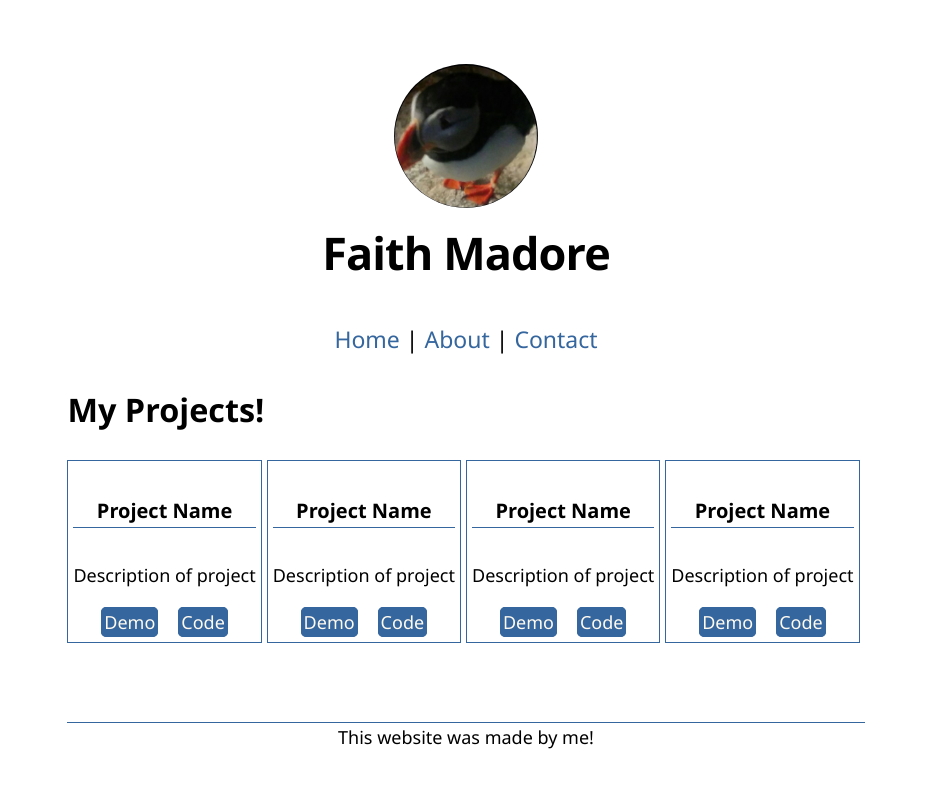
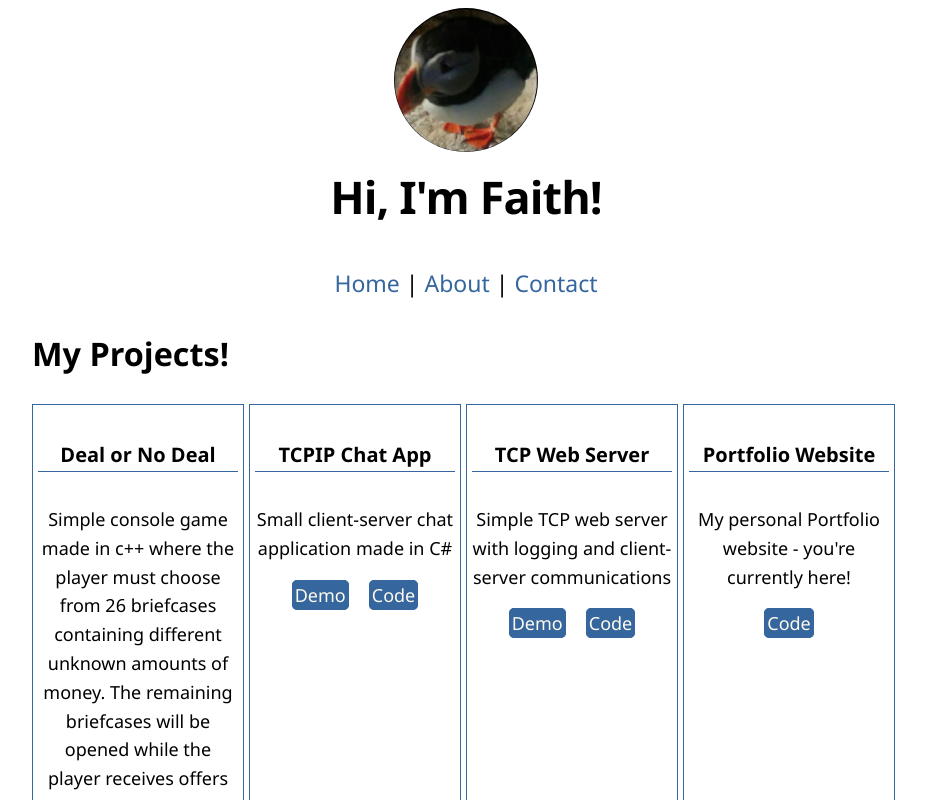
Before and after one commit to FaithWelton/portfolio-website, a Next.js app: page /code-projects in a window 1280 px wide. Shown: the top 800 px of the page, without its empty margins (174-1100 px from the left). Built offline with nearby package versions, Linux system fonts and the light colour scheme.

Commit message:
Update some info, add links to projects

```diff
--- a/components/layout.js
+++ b/components/layout.js
@@ -4,8 +4,10 @@ import styles from './layout.module.css'
 import utilStyles from '../styles/utils.module.css'
 import Link from 'next/link'
 
-const name = 'Faith Madore'
+const name = 'Hi, I\'m Faith!'
 export const siteTitle = 'Faith\'s Portfolio'
+export const footer = <strong>This website was made by Faith Madore 2021</strong>
+
 
 export default function Layout({ children, home }) {
     return (
--- a/pages/code-projects.js
+++ b/pages/code-projects.js
@@ -1,6 +1,6 @@
 import Head from 'next/head'
 import Link from 'next/link'
-import Layout, { siteTitle } from '../components/layout'
+import Layout, { siteTitle, footer } from '../components/layout'
 import utilStyles from '../styles/utils.module.css'
 
 export default function Projects() {
@@ -27,49 +27,48 @@ export default function Projects() {
                     <div class="project-cols">
                         <div class="card">
                             <div class="card-body">
-                                <h5 class="card-title">Project Name</h5>
-                                <p class="card-text">Description of project</p>
+                                <h5 class="card-title">Deal or No Deal</h5>
+                                <p class="card-text">Simple console game made in c++ where the player must choose from 26 briefcases containing
+                                    different unknown amounts of money. The remaining briefcases will be opened while the player
+                                    receives offers to quit before their briefcase is revealed.</p>
                                 <a href="#" class="btn-projects">Demo</a>
-                                <a href="#" class="btn-projects">Code</a>
+                                <a href="https://github.com/FaithMadore/DoND" class="btn-projects">Code</a>
                             </div>
                         </div>
                     </div>
                     <div class="project-cols">
                         <div class="card">
                             <div class="card-body">
-                                <h5 class="card-title">Project Name</h5>
-                                <p class="card-text">Description of project</p>
+                                <h5 class="card-title">TCPIP Chat App</h5>
+                                <p class="card-text">Small client-server chat application made in C#</p>
                                 <a href="#" class="btn-projects">Demo</a>
-                                <a href="#" class="btn-projects">Code</a>
+                                <a href="https://github.com/FaithMadore/SimpleChatApp" class="btn-projects">Code</a>
                             </div>
                         </div>
                     </div>
                     <div class="project-cols">
                         <div class="card">
                             <div class="card-body">
-                                <h5 class="card-title">Project Name</h5>
-                                <p class="card-text">Description of project</p>
+                                <h5 class="card-title">TCP Web Server</h5>
+                                <p class="card-text">Simple TCP web server with logging and client-server communications</p>
                                 <a href="#" class="btn-projects">Demo</a>
-                                <a href="#" class="btn-projects">Code</a>
+                                <a href="https://github.com/FaithMadore/WDD-A6" class="btn-projects">Code</a>
                             </div>
                         </div>
                     </div>
                     <div class="project-cols">
                         <div class="card">
                             <div class="card-body">
-                                <h5 class="card-title">Project Name</h5>
-                                <p class="card-text">Description of project</p>
-                                <a href="#" class="btn-projects">Demo</a>
-                                <a href="#" class="btn-projects">Code</a>
+                                <h5 class="card-title">Portfolio Website</h5>
+                                <p class="card-text">My personal Portfolio website - you're currently here!</p>
+                                <a href="https://github.com/FaithMadore/portfolio-website" class="btn-projects">Code</a>
                             </div>
                         </div>
                     </div>
                 </div>
             </section>
 
-            <footer>
-                This website was made by me!
-            </footer>
+            <footer>{footer}</footer>
         </Layout>
     )
 }
--- a/pages/contact-me.js
+++ b/pages/contact-me.js
@@ -1,6 +1,6 @@
 import Head from 'next/head'
 import Link from 'next/link'
-import Layout, { siteTitle } from '../components/layout'
+import Layout, { siteTitle, footer } from '../components/layout'
 import utilStyles from '../styles/utils.module.css'
 
 export default function Contact() {
@@ -26,9 +26,7 @@ export default function Contact() {
                 <p><Link href="https://www.linkedin.com/in/faithmadore/">LinkedIn</Link></p>
             </section>
 
-            <footer>
-                This website was made by me!
-            </footer>
+            <footer>{footer}</footer>
         </Layout>
     )
 }
--- a/styles/global.css
+++ b/styles/global.css
@@ -44,9 +44,17 @@ div.project-cols {
     text-align: center;
 }
 
+div.card {
+    width: 200px;
+}
+
 h5.card-title {
     font-size: 20px;
     border-bottom: 1px solid #35669e;
+}
+
+p.card-text {
+    font-size: 18px;
 }
 
 a.btn-projects {
```
Also changed, not shown: pages/about-me.js (+4 -6 lines), pages/index.js (+2 -12 lines), 1 other file (tests, documents, lock files or other folders).
